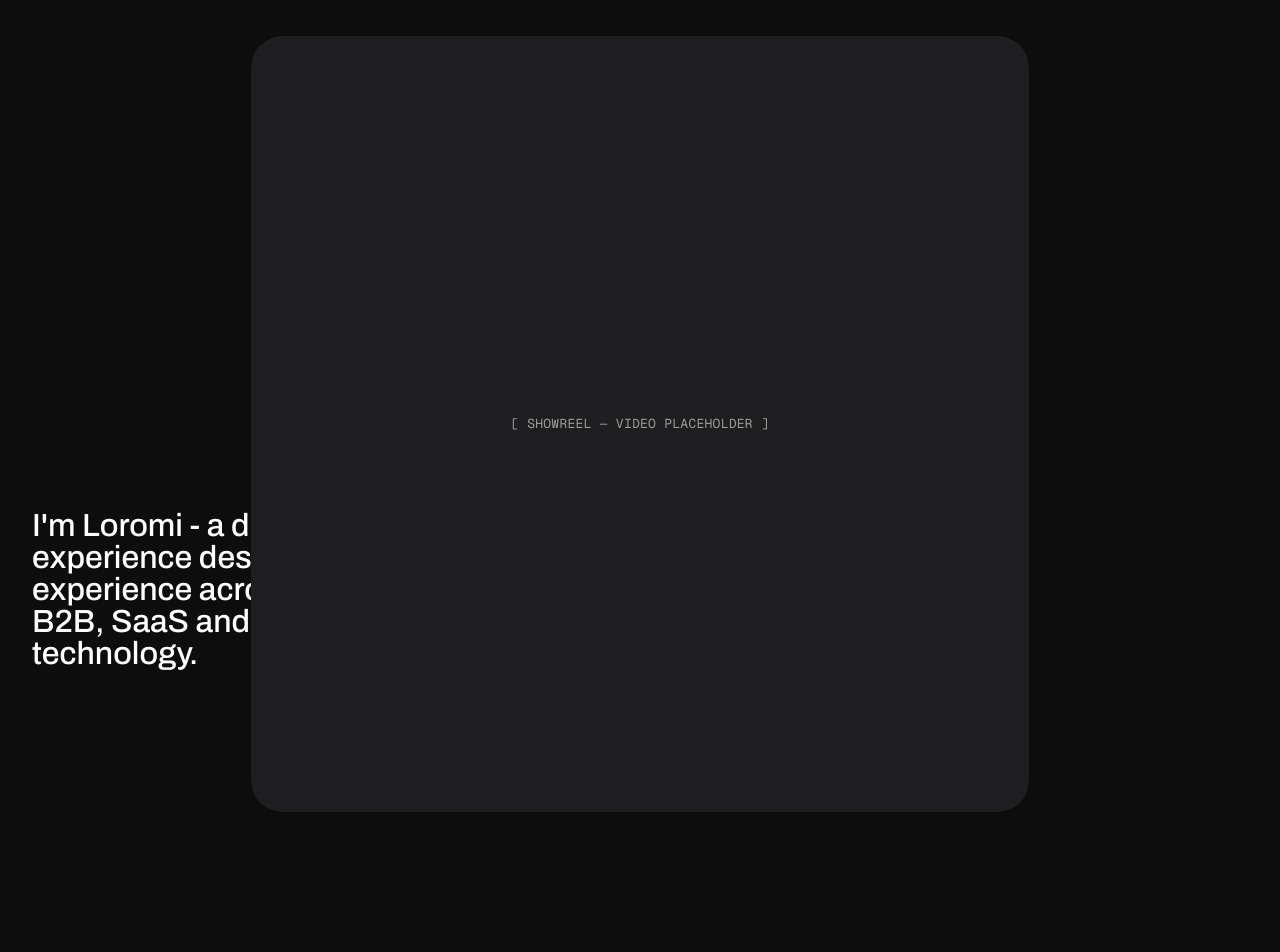
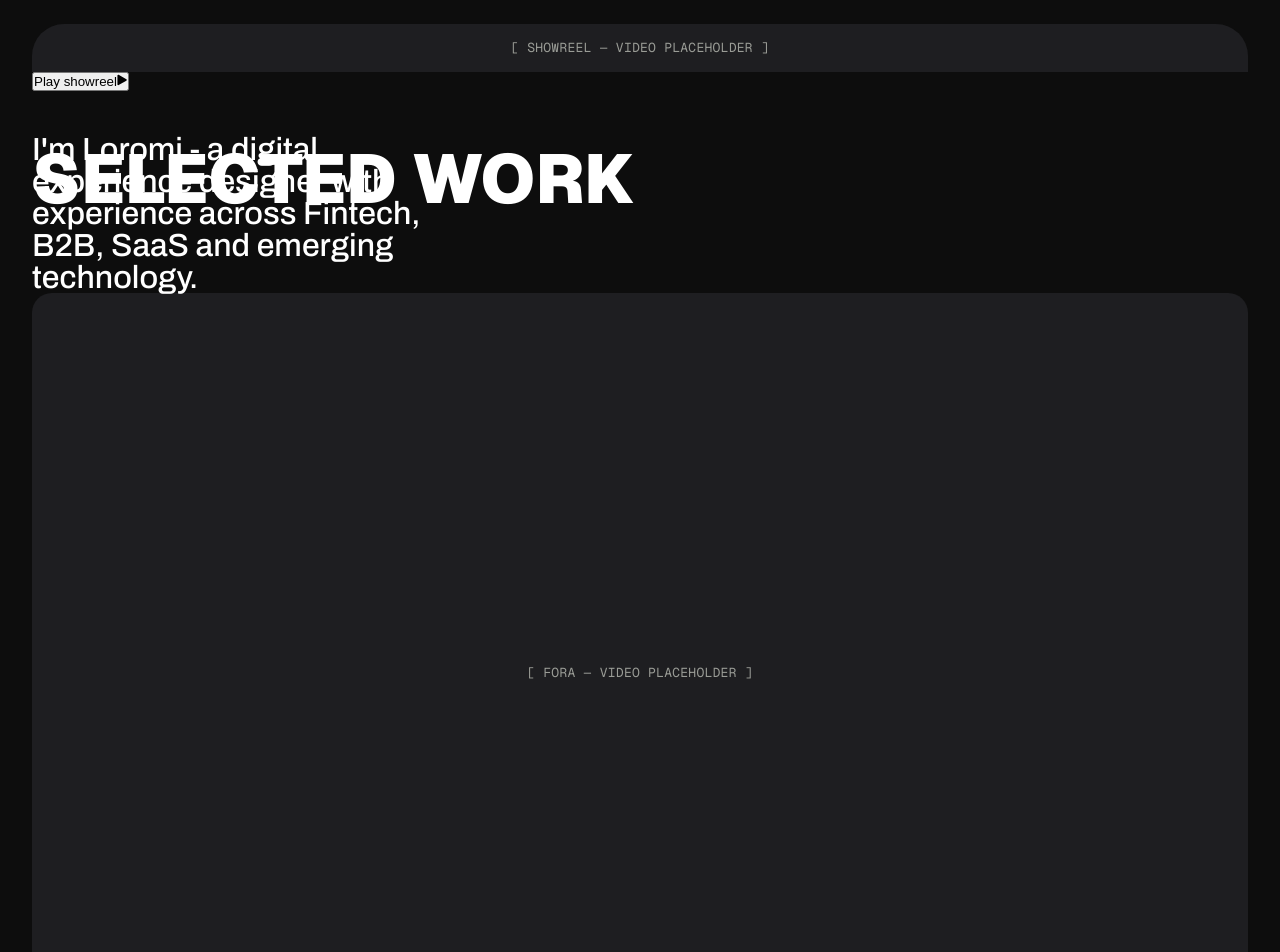
Before and after one commit to Loribobs/Portfolio, a Next.js app: page / in a window 1280 px wide. Shown: the part 580-1532 px from the top of the page. Built offline with nearby package versions, Linux system fonts and the light colour scheme.

Commit message:
Refactor ReelSection component and update refs
Refactor ReelSection component for improved functionality and clarity.

```diff
--- a/components/ReelSection.tsx
+++ b/components/ReelSection.tsx
@@ -5,38 +5,84 @@ import Placeholder from "./Placeholder";
 import { intro } from "@/lib/content";
 
 /**
- * Recreates the Framer setup:
- * - Pin sticks for the length of the section.
- * - When the Shrink Marker reaches mid-screen, the reel animates (0.8s) into the corner.
- * - While the Text Marker scrolls past mid-screen, the side text rises 424px with the scroll.
- * Phones get no animation, like the live site.
+ * Wokine-style showreel, measured frame by frame from wokine.com (1440×900):
+ * 1. The reel sits just below the hero and scrolls up normally.
+ * 2. When its top reaches 25px from the top of the screen it pins and, tied directly
+ *    to the scroll position (not a timed animation), shrinks over ~1.5 screen heights
+ *    with an ease-in-out curve, gliding down and to the right.
+ * 3. It ends 20% of the screen wide (16:9), right-aligned to the content edge, its
+ *    bottom level with the bottom of the intro text, which scrolls up normally.
+ * 4. From there both scroll away together and a "Play showreel" label fades in.
+ * Phones get a plain 16:9 card, as on Wokine.
  */
+
+const PIN_TOP = 25; // px from top of screen while pinned
+const FULL_INSET = 32; // px either side at full size
+const FULL_GAP_Y = 60; // full height = screen height − this
+const FINAL_WIDTH = 0.2; // share of screen width at the end
+const DURATION = 1.528; // scroll distance of the shrink, in screen heights
+
+const easeInOutCubic = (t: number) =>
+  t < 0.5 ? 4 * t * t * t : 1 - Math.pow(-2 * t + 2, 3) / 2;
+const lerp = (a: number, b: number, t: number) => a + (b - a) * t;
+
 export default function ReelSection() {
-  const shrinkRef = useRef<HTMLDivElement>(null);
-  const textRef = useRef<HTMLDivElement>(null);
+  const sectionRef = useRef<HTMLElement>(null);
   const reelRef = useRef<HTMLDivElement>(null);
-  const sideRef = useRef<HTMLParagraphElement>(null);
+  const textRef = useRef<HTMLParagraphElement>(null);
+  const playRef = useRef<HTMLButtonElement>(null);
 
   useEffect(() => {
     let raf = 0;
+
     const update = () => {
       raf = 0;
-      const reel = reelRef.current, side = sideRef.current;
-      const shrink = shrinkRef.current, text = textRef.current;
-      if (!reel || !side || !shrink || !text) return;
+      const section = sectionRef.current, reel = reelRef.current;
+      const text = textRef.current, play = playRef.current;
+      if (!section || !reel || !text || !play) return;
 
-      if (window.innerWidth < 810) {
-        reel.classList.remove("is-small");
-        side.style.transform = "";
+      const vw = document.documentElement.clientWidth;
+      const vh = window.innerHeight;
+
+      if (vw < 810) {
+        reel.removeAttribute("style");
+        play.classList.remove("is-visible");
         return;
       }
-      const mid = window.innerHeight / 2;
-      reel.classList.toggle("is-small", shrink.getBoundingClientRect().top <= mid);
 
-      const t = text.getBoundingClientRect();
-      const p = Math.min(1, Math.max(0, (mid - t.top) / t.height));
-      side.style.transform = `translate3d(0, ${-424 * p}px, 0)`;
+      const y = window.scrollY;
+      const sec = section.getBoundingClientRect();
+      const secTop = sec.top + y;
+      const pad = parseFloat(getComputedStyle(document.documentElement).getPropertyValue("--pad")) || 64;
+
+      const fullW = vw - FULL_INSET * 2;
+      const fullH = vh - FULL_GAP_Y;
+      const finalW = vw * FINAL_WIDTH;
+      const finalH = (finalW * 9) / 16;
+
+      const start = secTop - PIN_TOP;
+      const end = start + DURATION * vh;
+      const textBottom = text.getBoundingClientRect().bottom + y;
+      const finalTop = textBottom - finalH;
+      const drift = Math.max(0, finalTop - end - PIN_TOP);
+
+      const p = Math.min(1, Math.max(0, (y - start) / (end - start)));
+      const e = easeInOutCubic(p);
+
+      const top = y < start ? secTop : y > end ? finalTop : y + PIN_TOP + drift * e;
+      const w = lerp(fullW, finalW, e);
+      const h = lerp(fullH, finalH, e);
+      const right = lerp(FULL_INSET, pad, e);
+      const left = vw - right - w;
+
+      reel.style.top = `${top - secTop}px`;
+      reel.style.left = `${left - sec.left}px`;
+      reel.style.width = `${w}px`;
+      reel.style.height = `${h}px`;
+
+      play.classList.toggle("is-visible", y >= end - 1);
     };
+
     const onScroll = () => {
       if (!raf) raf = requestAnimationFrame(update);
     };
@@ -51,17 +97,26 @@ export default function ReelSection() {
   }, []);
 
   return (
-    <section className="reel-section" aria-label="Showreel">
-      <div className="pin">
-        <p className="side-text" ref={sideRef}>
+    <section className="reel-section" ref={sectionRef} aria-label="Showreel">
+      <div className="reel-slot" aria-hidden="true" />
+      <div className="reel-content">
+        <p className="side-text" ref={textRef}>
           {intro}
         </p>
-        <div className="reel" ref={reelRef}>
-          <Placeholder label="Showreel" color="#1E1E21" className="reel-media" />
+      </div>
+      <div className="reel" ref={reelRef}>
+        <div className="reel-media">
+          <Placeholder label="Showreel" color="#1E1E21" />
         </div>
+        <button className="play-btn" type="button" ref={playRef}>
+          <span>Play showreel</span>
+          <span className="play-icon" aria-hidden="true">
+            <svg viewBox="0 0 50 63" width="10" height="12">
+              <path d="M47.9 27.6c2.8 1.6 2.8 5.6 0 7.2L7.3 58.3C4.5 59.9 1 57.9 1 54.7V7.8C1 4.6 4.5 2.6 7.3 4.2z" fill="currentColor" />
+            </svg>
+          </span>
+        </button>
       </div>
-      <div className="shrink-marker" ref={shrinkRef} aria-hidden="true" />
-      <div className="text-marker" ref={textRef} aria-hidden="true" />
     </section>
   );
 }
```
